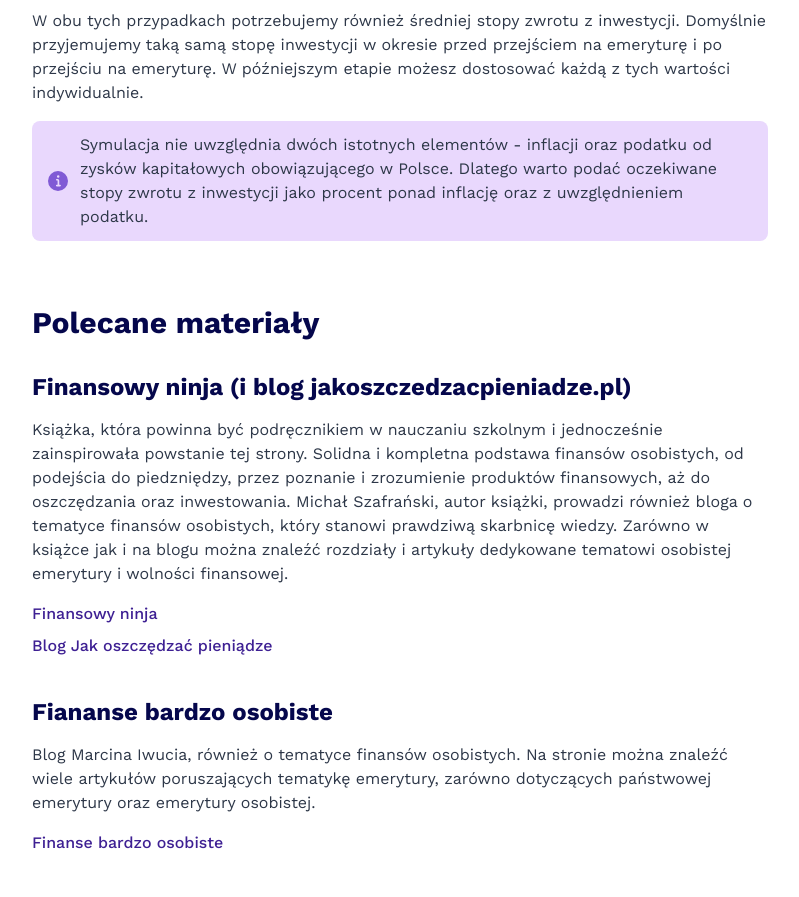
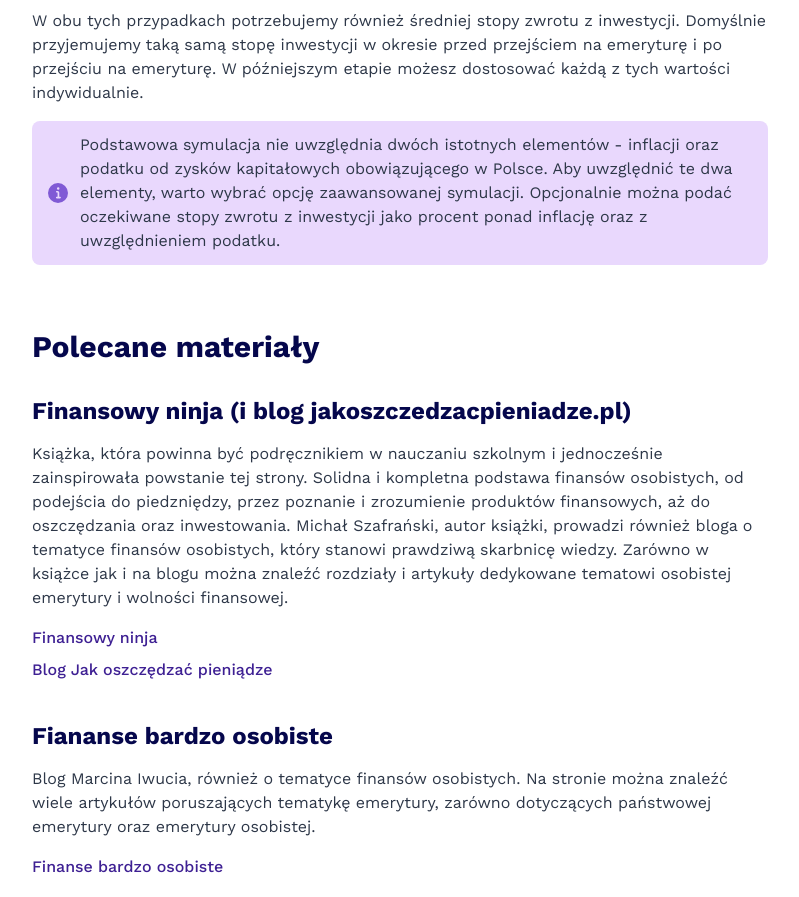
Before and after one commit to tomaszgil/osobista-emerytura, a React (Create React App) app: page /emerytura in a window 1280 px wide. Shown: the part 1940-2837 px from the top of the page, without its empty margins (240-1039 px from the left). Built offline with nearby package versions, Linux system fonts and the light colour scheme.

Commit message:
Change description on retirment page

```diff
--- a/src/screens/Retirement.tsx
+++ b/src/screens/Retirement.tsx
@@ -125,10 +125,12 @@ const Home: React.FC = () => {
                 </Text>
                 <Alert colorScheme="purple">
                   <AlertIcon />
-                  Symulacja nie uwzględnia dwóch istotnych elementów - inflacji
-                  oraz podatku od zysków kapitałowych obowiązującego w Polsce.
-                  Dlatego warto podać oczekiwane stopy zwrotu z inwestycji jako
-                  procent ponad inflację oraz z uwzględnieniem podatku.
+                  Podstawowa symulacja nie uwzględnia dwóch istotnych elementów
+                  - inflacji oraz podatku od zysków kapitałowych obowiązującego
+                  w Polsce. Aby uwzględnić te dwa elementy, warto wybrać opcję
+                  zaawansowanej symulacji. Opcjonalnie można podać oczekiwane
+                  stopy zwrotu z inwestycji jako procent ponad inflację oraz z
+                  uwzględnieniem podatku.
                 </Alert>
               </Box>
               <Box as="article">
```
